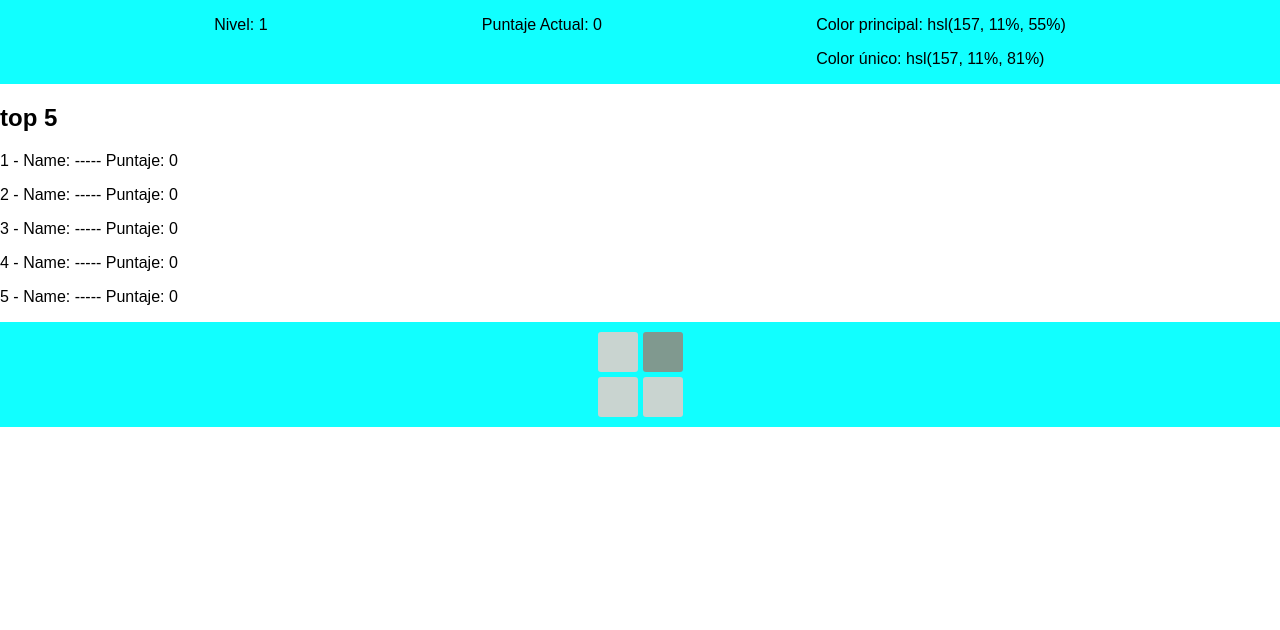
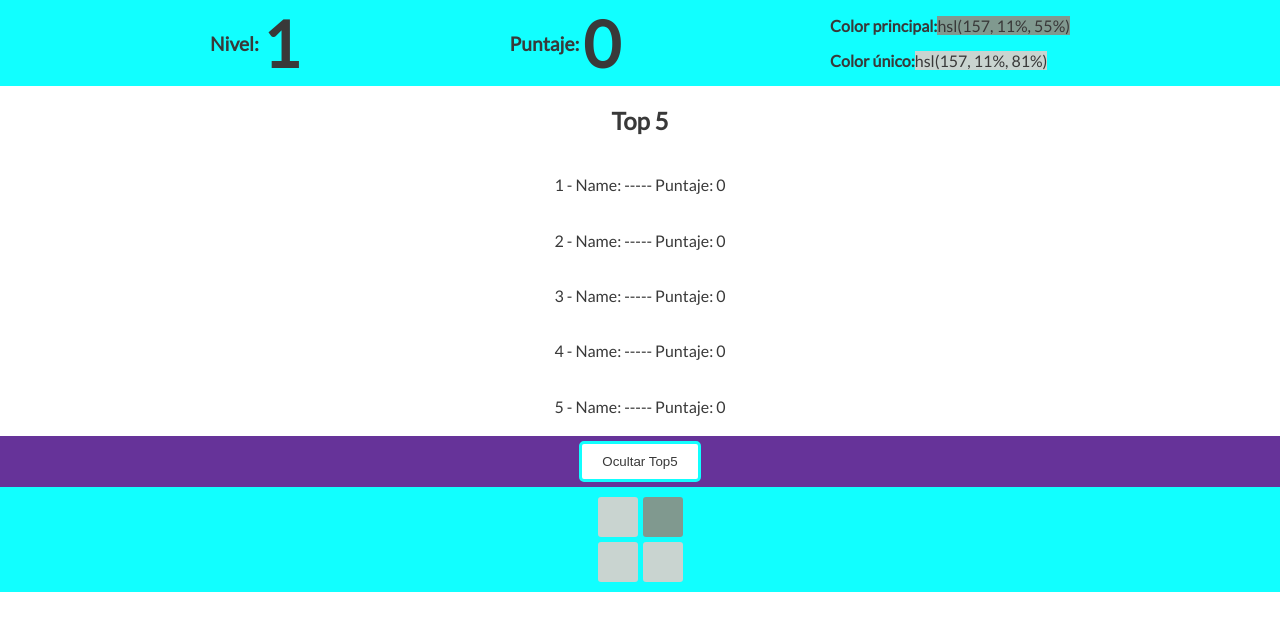
Before and after one commit to AngelVasquezNep/tyler, a React (Create React App) app: page / in a window 1280 px wide. Shown: the top 630 px of the page. Built offline with nearby package versions, Linux system fonts and the light colour scheme.

Commit message:
Cambios UI - Header - Top5

```diff
--- a/public/index.html
+++ b/public/index.html
@@ -10,6 +10,7 @@
     -->
     <link rel="manifest" href="%PUBLIC_URL%/manifest.json">
     <link rel="shortcut icon" href="%PUBLIC_URL%/favicon.ico">
+    <link href="https://fonts.googleapis.com/css?family=Lato" rel="stylesheet">
     <!--
       Notice the use of %PUBLIC_URL% in the tags above.
       It will be replaced with the URL of the `public` folder during the build.
--- a/src/App.jsx
+++ b/src/App.jsx
@@ -3,6 +3,7 @@ import AppContainer from './components/AppContainer'
 import ModalContainer from './components/modal/modalContainer'
 import Modal from './components/modal/modal'
 import Cuadrado from './components/Cuadrados'
+import Header from './components/Header'
 import Top5 from './components/Top5'
 import {top5initial} from './services/ApiTop5'
 import { numRandom, lightnessRandom } from './services/random'
@@ -16,6 +17,7 @@ class App extends Component {
     nivel: 0,
     cuadradoSelected: 0,
     top5: [],
+    isShowTop5:true,
     cuadrados: new Array(0),
     puntajeActual: 0,
     lose: false,
@@ -70,12 +72,15 @@ class App extends Component {
         puntajeActual: prevState.puntajeActual + 1
       }))
     } else {
+      if( this.state.puntajeActual > 0 ) {
         this.setState({
           lose: true,
           nivel: 1,
           cuadradoSelected: numRandom(4, 1),
           cuadrados: llenarArray( 4, 0, [] )
         })
+      }
+      this.setColor()
     }
   }
 
@@ -89,12 +94,17 @@ class App extends Component {
   }
 
   handleClickCloseModal = () => {
-
     this.setColor()
-
     this.setState({
       puntajeActual: 0,
       lose: false
+    })
+  }
+
+  handleClickShowTop5 = () => {
+    console.log("click")
+    this.setState({
+      isShowTop5: !this.state.isShowTop5
     })
   }
 
@@ -102,18 +112,19 @@ class App extends Component {
     const { h, s, l, lRandom } = this.state.color
     return (
       <AppContainer>
+
         <div>
-          <div className="Cuadrado-tablero">
-            <p> Nivel: {this.state.nivel} </p>
-            <p> Puntaje Actual: {this.state.puntajeActual} </p>
-            <span>
-            <p> Color principal: { `hsl(${h}, ${s}%, ${l}%)` } </p>
-            <p> Color único:  { `hsl(${h}, ${s}%, ${lRandom}%)` } </p>
-            </span>
-          </div>
+
+          <Header
+            nivel = {this.state.nivel}
+            puntajeActual = {this.state.puntajeActual}
+            color = {this.state.color}
+          />
 
           <Top5
             top5 = {this.state.top5}
+            isShow = {this.state.isShowTop5}
+            handleClick = {this.handleClickShowTop5}
           />
 
           <div>
@@ -133,6 +144,7 @@ class App extends Component {
             </div>
           </div>
         </div>
+
         {
           this.state.lose &&
           <ModalContainer>
@@ -141,9 +153,11 @@ class App extends Component {
               handleClick = { this.handleClickCloseModal }
               >
               <ModalLose
+                top5 = {this.state.top5}
+                isShowTop5 = {this.state.isShowTop5}
                 handleClick = { this.handleClickSaveModal }
                 puntaje = {this.state.puntajeActual}
-                top5 = { this.state.top5 }
+                handleClickShowTop5 = {this.handleClickShowTop5}
               />
             </Modal>
           </ModalContainer>
--- /dev/null
+++ b/src/components/Header.jsx
@@ -0,0 +1,32 @@
+import React from 'react'
+
+const Header = props => {
+
+  const { h, s, l, lRandom } = props.color
+  return (
+    <header className="Header">
+    <div className="Cuadrado-tablero">
+      <div className="Cuadrado-tablero-nivel">
+          <p>Nivel: </p> &nbsp; <span> {props.nivel} </span>
+      </div>
+      <div className="Cuadrado-tablero-puntaje">
+          <p>Puntaje:</p> &nbsp; <span> {props.puntajeActual} </span> </div>
+      <div>
+        <p> <strong>Color principal:</strong>
+            <span style={{background: `hsl(${h}, ${s}%, ${l}%)`}}>
+              { `hsl(${h}, ${s}%, ${l}%)` }
+            </span>
+        </p>
+        <p> <strong>Color único:</strong>
+            <span style={{background: `hsl(${h}, ${s}%, ${lRandom}%)`}} >
+              { `hsl(${h}, ${s}%, ${lRandom}%)` }
+            </span>
+        </p>
+      </div>
+    </div>
+  </header>
+  )
+}
+
+
+export default Header
--- a/src/components/ModalLose.jsx
+++ b/src/components/ModalLose.jsx
@@ -1,13 +1,13 @@
 import React,{Component} from 'react'
+import Top5 from './Top5'
 import burbuja from '../services/burbuja'
+import '../css/ModalLose.css'
 
 class ModalLose extends Component {
-
 
   state = {
     textValue: ''
   }
-
 
   handleSubmit = ev => {
     ev.preventDefault()
@@ -33,11 +33,19 @@ class ModalLose extends Component {
 
   render () {
     return(
-      <div>
+      <div className="ModalLose--container">
         <h1>Suerte para la próxima</h1>
+
+        <Top5
+          isShow = {this.props.isShowTop5}
+          handleClick = {this.props.handleClickShowTop5}
+          top5 = {this.props.top5}
+        />
+
         <h2>Puntaje Final: { this.props.puntaje }</h2>
         <form onSubmit = {this.handleSubmit}>
-          <input type="text"
+          <input className = 'ModalLose--input ModalLose--inputText'
+                 type="text"
                  onChange = {this.textChange}
                  ref = {this.setRef}
                  name="user"
@@ -45,7 +53,7 @@ class ModalLose extends Component {
                  id="user"
                  required
                  />
-          <button type="submit">Enviar</button>
+          <button className="ModalLose--input ModalLose--inputButton" type="submit">Enviar</button>
         </form>
       </div>
     )
--- a/src/components/Top5.jsx
+++ b/src/components/Top5.jsx
@@ -1,13 +1,26 @@
 import React from 'react'
+import '../css/ModalLose.css'
+import '../css/Top5.css'
 
 const Top5 = props => (
-  <div className="Top5">
-    <h2> top 5 </h2>
+  <div className="Top5--container">
+    <div className="Top5"
+      style = {{ height: props.isShow ? '350px' : '0' }}
+    >
+    <h2> Top 5 </h2>
     {
       props.top5.map((item, index)=>{
         return <p key = {index}> {index + 1} - Name: {item.name}  Puntaje: {item.puntaje} </p>
       })
     }
+    </div>
+
+    <div className="Top5--close" >
+      <button
+        className = "ModalLose--input"
+        onClick = {props.handleClick} > { props.isShow ? 'Ocultar Top5' : 'Ver Top5' } </button>
+    </div>
+
   </div>
 )
 
--- a/src/components/modal/modal.css
+++ b/src/components/modal/modal.css
@@ -1,5 +1,5 @@
 .Modal {
-  width: 95%;
+  width: 99.5%;
   height: 95%;
   box-sizing: border-box;
   margin: 0 auto;
--- a/src/css/AppContainer.css
+++ b/src/css/AppContainer.css
@@ -3,8 +3,25 @@
   grid-auto-flow: column;
   justify-content: space-evenly;
   background-color: #1fff;
+  align-items: center;
 }
+.Cuadrado-tablero-nivel,
+.Cuadrado-tablero-puntaje {
+  font-size: 1.2rem;
+  font-weight: bold;
+  display: grid;
+  grid-auto-flow: column;
+  align-content: center;
+  align-items: center;
+}
+
+.Cuadrado-tablero-nivel span,
+.Cuadrado-tablero-puntaje span{
+  font-size: 4rem;
+}
+
 .Cuadrado-container {
+  overflow-x: hidden;
   background-color: #1fff;
   display: grid;
   padding: 10px 0;
--- /dev/null
+++ b/src/css/ModalLose.css
@@ -0,0 +1,22 @@
+.ModalLose--container {
+  display: grid;
+  text-align: center;
+}
+
+.ModalLose--input {
+  cursor: pointer;
+  padding: 10px 20px;
+  border-radius: 5px;
+  border: 3px solid #1ff;
+  margin: 10px;
+  background-color: #fff;
+  color: #393939;
+}
+
+.ModalLose--input:focus {
+  box-shadow: 0px 0px 0px 2px #1ff;
+  outline: none;
+}
+.ModalLose--input.ModalLose--inputText {
+
+}
--- /dev/null
+++ b/src/css/Top5.css
@@ -0,0 +1,18 @@
+.Top5 {
+  display: grid;
+  justify-content: center;
+  text-align: center;
+  transition: all .3s;
+  max-height: 350px;
+  overflow: hidden;
+  height: 0;
+}
+
+.Top5--close {
+  display: flex;
+  width: 100%;
+  background-color: rebeccapurple;
+}
+.Top5--close button {
+  margin: 5px auto;
+}
--- a/src/index.css
+++ b/src/index.css
@@ -1,5 +1,6 @@
 body {
   margin: 0;
   padding: 0;
-  font-family: sans-serif;
+  font-family: 'Lato', sans-serif;
+  color: #393939;
 }
```
Lines whose indentation alone changed are shown as unchanged.
